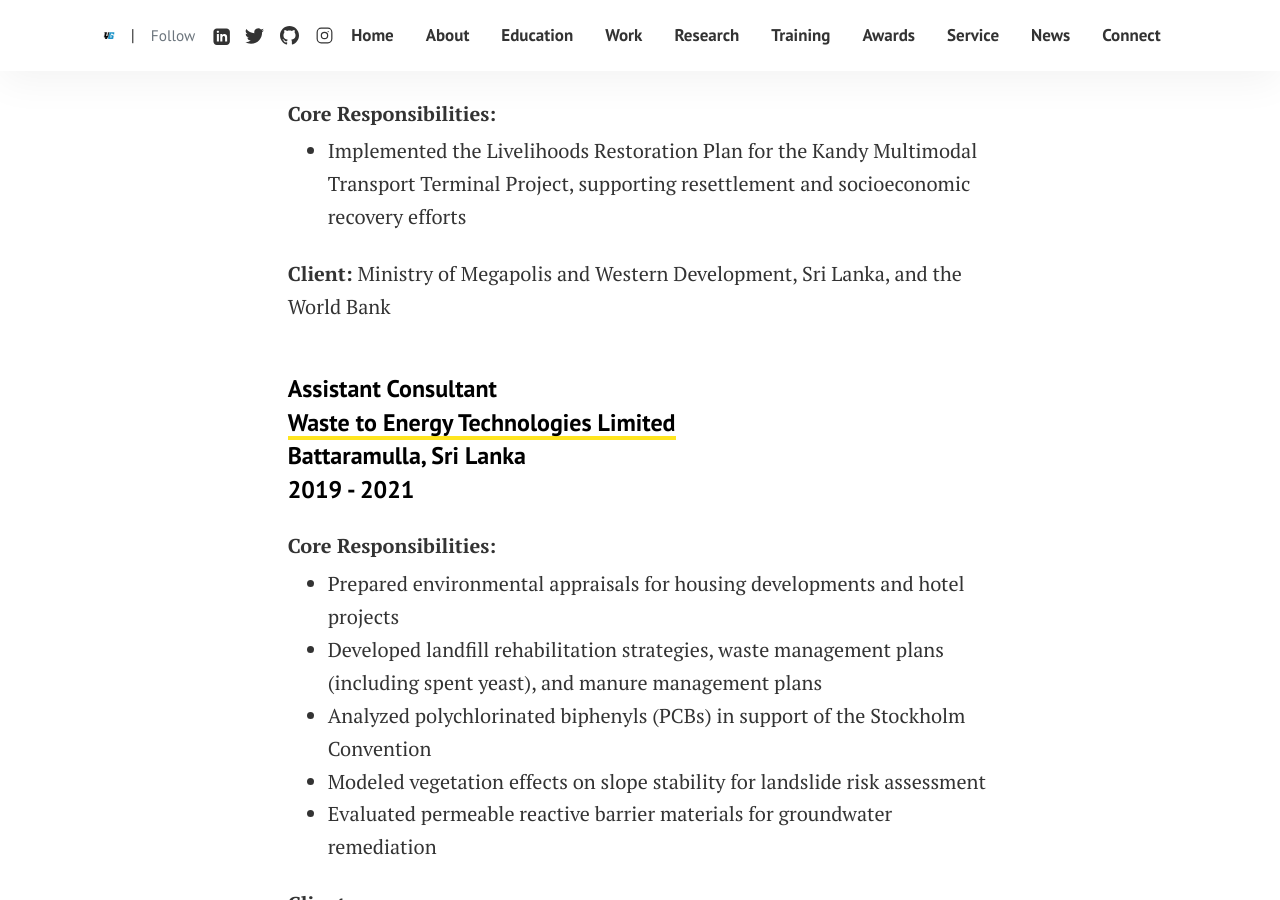
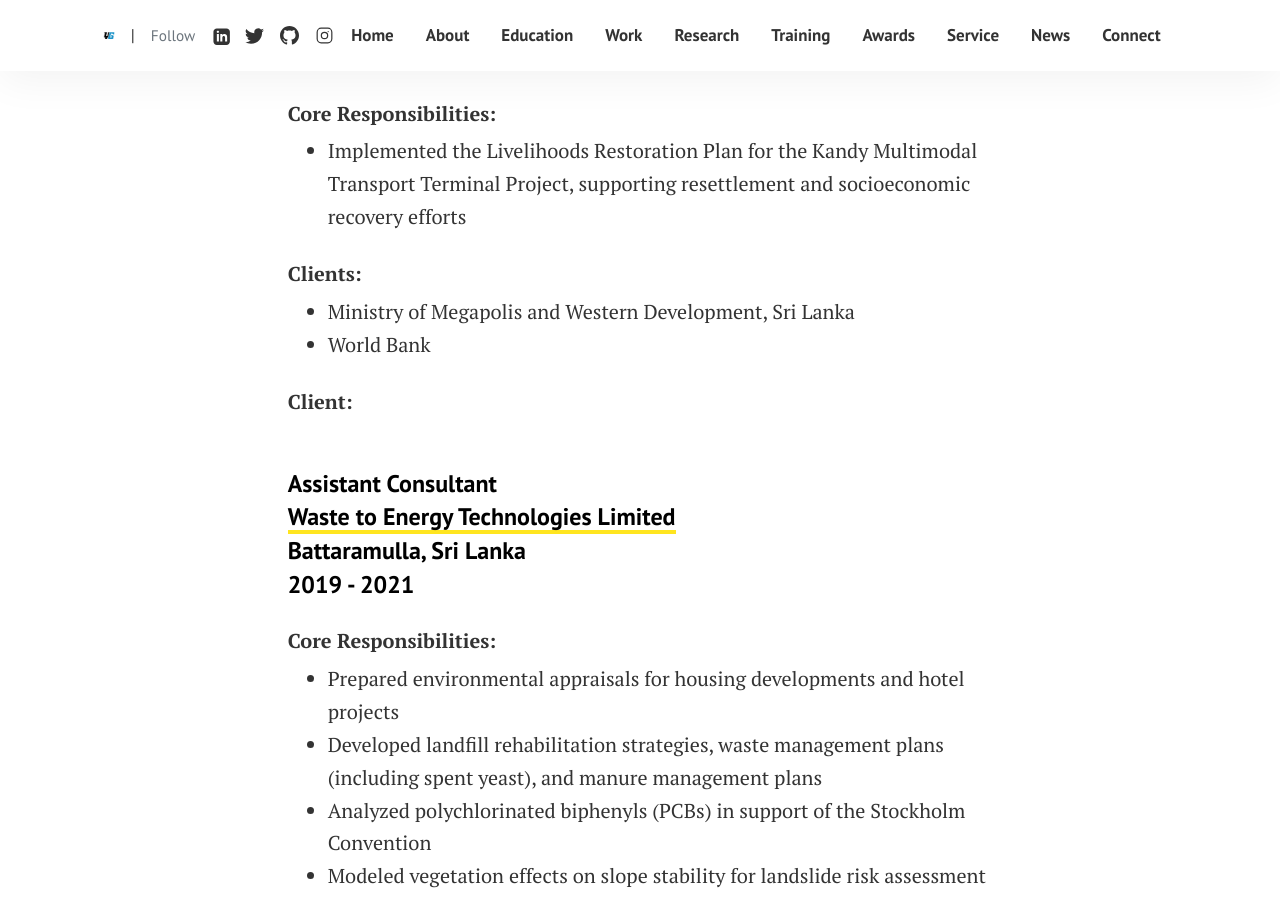
Before and after one commit to kanthsaz/kanthsaz.github.io, a Jekyll site: the page built from pages/work.md, in a window 1280 px wide and 900 px high, scrolled down 1188 px. Built offline with Jekyll 4.4.1, drawn with Linux system fonts in a browser that asks for light colours.

Commit message:
Update work.md

```diff
--- a/pages/work.md
+++ b/pages/work.md
@@ -32,7 +32,13 @@
   <li>Implemented the Livelihoods Restoration Plan for the Kandy Multimodal Transport Terminal Project, supporting resettlement and socioeconomic recovery efforts</li>
 </ul>
 
-<p style="margin-bottom: 0;"><strong>Client:</strong> Ministry of Megapolis and Western Development, Sri Lanka, and the World Bank</p>
+<p style="margin-bottom: 5px;"><strong>Clients:</strong></p>
+<ul style="margin-top: 0;">
+  <li>Ministry of Megapolis and Western Development, Sri Lanka</li>
+  <li>World Bank</li>
+</ul>
+
+<p style="margin-bottom: 0;"><strong>Client:</strong> </p>
 
 #### Assistant Consultant<br><a href="https://www.linkedin.com/company/31324840/?lipi=urn%3Ali%3Apage%3Ad_flagship3_profile_view_base%3BJELLxr2iTyujVAIfxjF3PA%3D%3D" target="_blank">Waste to Energy Technologies Limited</a><br>Battaramulla, Sri Lanka<br>2019 - 2021<br>
 <p style="margin-bottom: 5px;"><strong>Core Responsibilities:</strong></p>
```
